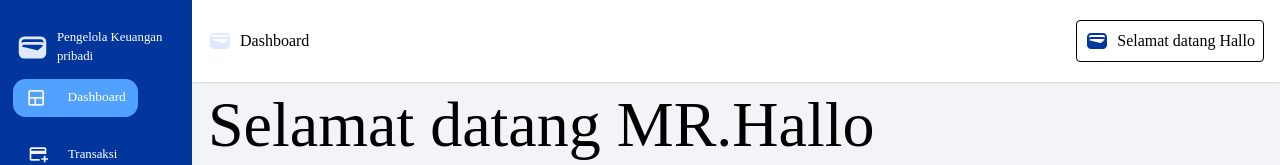
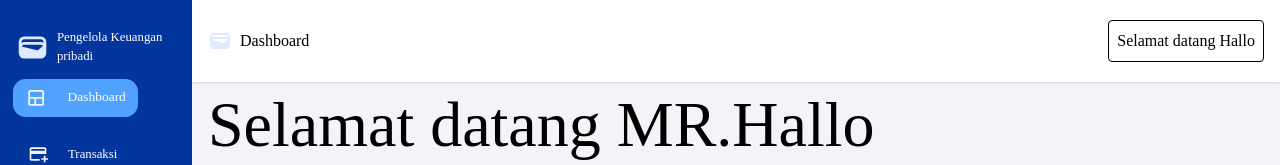
Before and after one commit to bileam/Pengelola-Keuangan, a React (Vite) app: page / in a window 1280 px wide. Shown: the top 165 px of the page. Built offline with nearby package versions, Linux system fonts and the light colour scheme.

Commit message:
update gambar

```diff
--- a/src/Components/Navbar.jsx
+++ b/src/Components/Navbar.jsx
@@ -1,4 +1,3 @@
-import contohGambar from "../assets/icon/LogoDompet.svg";
 import das from "../assets/icon2/dompet2.svg";
 
 const Navbar = ({ title }) => {
@@ -9,7 +8,6 @@ const Navbar = ({ title }) => {
         <h1>{title}</h1>
       </div>
       <div className="border max-w-50 overflow-hidden  rounded p-2  flex gap-2 items-center">
-        <img src={contohGambar} alt="" />
         <button>Selamat datang Hallo</button>
       </div>
     </div>
```
